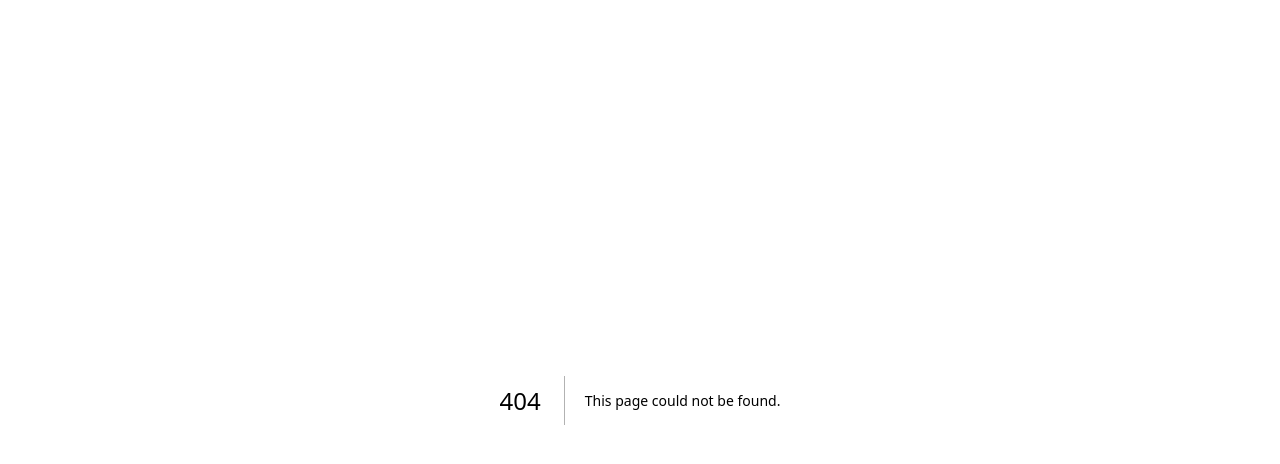
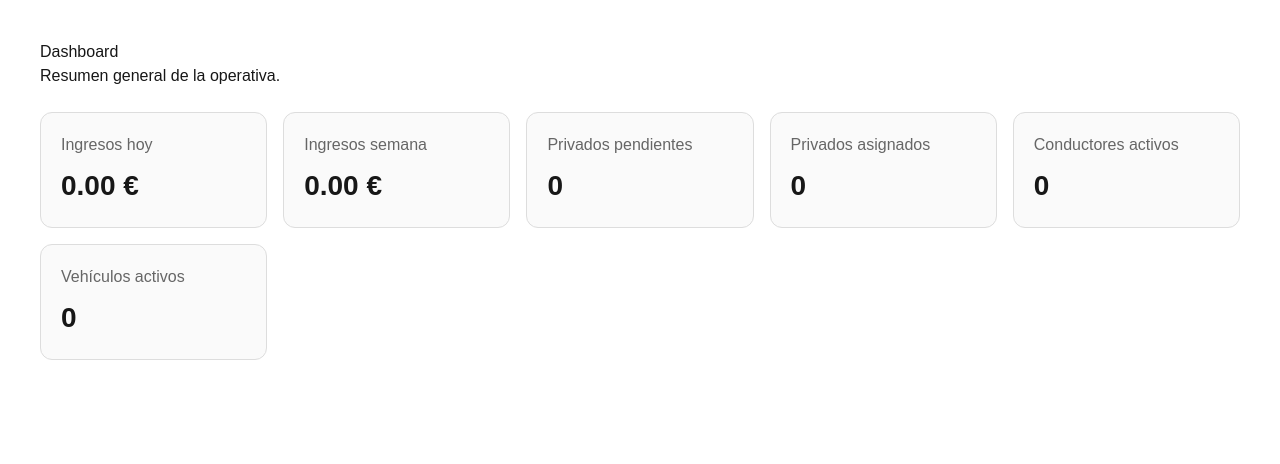
Before and after one commit to transfervipspain/vtc-platform, a Next.js app: page /dashboard in a window 1280 px wide. Before the commit this address had no page. Shown: the top 464 px of the page. Built offline with nearby package versions, Linux system fonts and the light colour scheme; no server answers; the database is empty.

Commit message:
create dashboard page

```diff
--- /dev/null
+++ b/src/app/dashboard/page.tsx
@@ -0,0 +1,131 @@
+import { prisma } from "@/lib/prisma";
+
+export const dynamic = "force-dynamic";
+
+export default async function DashboardPage() {
+  const today = new Date();
+
+  const startToday = new Date(today);
+  startToday.setHours(0, 0, 0, 0);
+
+  const endToday = new Date(today);
+  endToday.setHours(23, 59, 59, 999);
+
+  const startWeek = new Date(today);
+  const day = startWeek.getDay();
+  const diff = day === 0 ? 6 : day - 1;
+  startWeek.setDate(startWeek.getDate() - diff);
+  startWeek.setHours(0, 0, 0, 0);
+
+  const endWeek = new Date(startWeek);
+  endWeek.setDate(endWeek.getDate() + 6);
+  endWeek.setHours(23, 59, 59, 999);
+
+  const todayOperations = await prisma.dailyOperation.findMany({
+    where: {
+      operationDate: {
+        gte: startToday,
+        lte: endToday,
+      },
+    },
+    include: {
+      platformIncomes: true,
+      privateIncomeSummary: true,
+    },
+  });
+
+  const weekOperations = await prisma.dailyOperation.findMany({
+    where: {
+      operationDate: {
+        gte: startWeek,
+        lte: endWeek,
+      },
+    },
+    include: {
+      platformIncomes: true,
+      privateIncomeSummary: true,
+    },
+  });
+
+  const pendingTrips = await prisma.privateTrip.count({
+    where: {
+      status: "pending",
+    },
+  });
+
+  const assignedTrips = await prisma.privateTrip.count({
+    where: {
+      status: "assigned",
+    },
+  });
+
+  const activeDrivers = await prisma.driver.count({
+    where: {
+      isActive: true,
+    },
+  });
+
+  const activeVehicles = await prisma.vehicle.count({
+    where: {
+      isActive: true,
+    },
+  });
+
+  const todayIncome = todayOperations.reduce((sum, op) => {
+    const platforms = op.platformIncomes.reduce(
+      (acc, income) => acc + income.grossAmount,
+      0
+    );
+    const privates = op.privateIncomeSummary?.grossAmount ?? 0;
+    return sum + platforms + privates;
+  }, 0);
+
+  const weekIncome = weekOperations.reduce((sum, op) => {
+    const platforms = op.platformIncomes.reduce(
+      (acc, income) => acc + income.grossAmount,
+      0
+    );
+    const privates = op.privateIncomeSummary?.grossAmount ?? 0;
+    return sum + platforms + privates;
+  }, 0);
+
+  const cards = [
+    { title: "Ingresos hoy", value: `${todayIncome.toFixed(2)} €` },
+    { title: "Ingresos semana", value: `${weekIncome.toFixed(2)} €` },
+    { title: "Privados pendientes", value: String(pendingTrips) },
+    { title: "Privados asignados", value: String(assignedTrips) },
+    { title: "Conductores activos", value: String(activeDrivers) },
+    { title: "Vehículos activos", value: String(activeVehicles) },
+  ];
+
+  return (
+    <main style={{ padding: 40, fontFamily: "Arial" }}>
+      <h1>Dashboard</h1>
+
+      <p style={{ marginBottom: 24 }}>Resumen general de la operativa.</p>
+
+      <div
+        style={{
+          display: "grid",
+          gridTemplateColumns: "repeat(auto-fit, minmax(220px, 1fr))",
+          gap: 16,
+        }}
+      >
+        {cards.map((card) => (
+          <div
+            key={card.title}
+            style={{
+              border: "1px solid #ddd",
+              borderRadius: 12,
+              padding: 20,
+              background: "#fafafa",
+            }}
+          >
+            <div style={{ color: "#666", marginBottom: 8 }}>{card.title}</div>
+            <div style={{ fontSize: 28, fontWeight: "bold" }}>{card.value}</div>
+          </div>
+        ))}
+      </div>
+    </main>
+  );
+}
--- a/src/app/page.tsx
+++ b/src/app/page.tsx
@@ -6,7 +6,9 @@ export default function Home() {
       <h1>Transfer Vip Spain</h1>
 
       <p>La plataforma VTC está funcionando 🚀</p>
-
+	<div style={{ marginTop: 12 }}>
+  <Link href="/dashboard">Dashboard</Link>
+</div>
       <div style={{ marginTop: 24 }}>
         <Link href="/operacion-diaria">Operación diaria</Link>
       </div>
```
